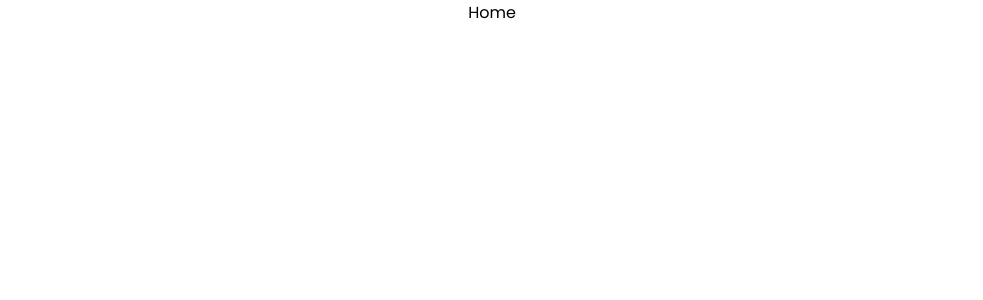
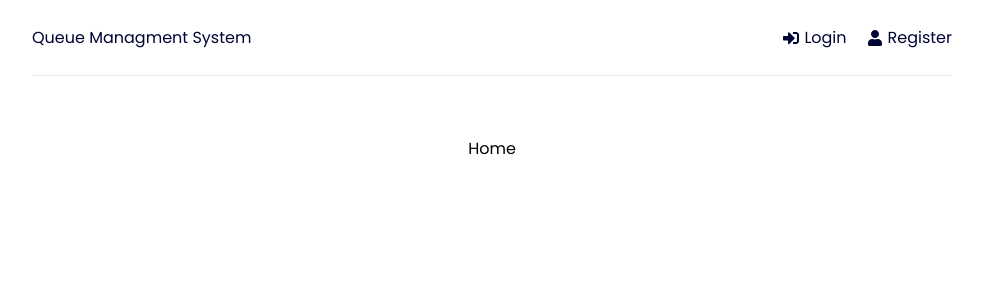
Before and after one commit to manny1918/q-in, a React (Vite) app in the folder frontend/: page / in a window 1280 px wide. Shown: the top 300 px of the page, without its empty margins (148-1131 px from the left). Built offline with nearby package versions, Linux system fonts and the light colour scheme.

Commit message:
create header

```diff
--- a/frontend/src/App.jsx
+++ b/frontend/src/App.jsx
@@ -2,11 +2,13 @@ import { BrowserRouter as Router, Route, Routes } from 'react-router-dom'
 import Home from '../pages/Home'
 import Register from '../pages/Register'
 import Login from '../pages/Login'
+import Header from './components/Header'
 
 function App() {
   return <>
     <Router>
       <div className="container">
+        <Header/>
         <Routes>
           <Route path='/register' element={<Register />} />
           <Route path='/login' element={<Login />} />
--- /dev/null
+++ b/frontend/src/components/Header.jsx
@@ -0,0 +1,22 @@
+import { FaSignInAlt, FaSignOutAlt, FaUser, FaUserClock } from 'react-icons/fa'
+import { Link } from 'react-router-dom'
+
+export default function Header() {
+    return (
+        <header className="header">
+            <div className="logo">
+                <Link to='/'>Queue Managment System</Link>
+            </div>
+            <ul>
+                <li>
+                    <Link to='/login'>
+                        <FaSignInAlt />Login
+                    </Link></li>
+                <li>
+                    <Link to='/register'>
+                        <FaUser />Register
+                    </Link></li>
+            </ul>
+        </header>
+    )
+}
--- a/frontend/src/index.css
+++ b/frontend/src/index.css
@@ -13,7 +13,7 @@ body {
 
 a {
   text-decoration: none;
-  color: #000;
+  color: #000435;
 }
 
 p {
@@ -138,9 +138,9 @@ h3 {
 
 .btn {
   padding: 10px 20px;
-  border: 1px solid #000;
+  border: 1px solid #000435;
   border-radius: 5px;
-  background: #000;
+  background: #000435;
   color: #fff;
   font-size: 16px;
   font-weight: 700;
@@ -158,7 +158,7 @@ h3 {
 
 .btn-reverse {
   background: #fff;
-  color: #000;
+  color: #000435;
 }
 
 .btn-block {
@@ -320,7 +320,7 @@ h3 {
 .btn-close {
   background: none;
   border: none;
-  color: #000;
+  color: #000435;
   position: absolute;
   top: 5px;
   right: 5px;
@@ -372,7 +372,7 @@ footer {
   width: 64px;
   height: 64px;
   border: 8px solid;
-  border-color: #000 transparent #555 transparent;
+  border-color: #000435 transparent #555 transparent;
   border-radius: 50%;
   animation: spin 1.2s linear infinite;
 }
```
